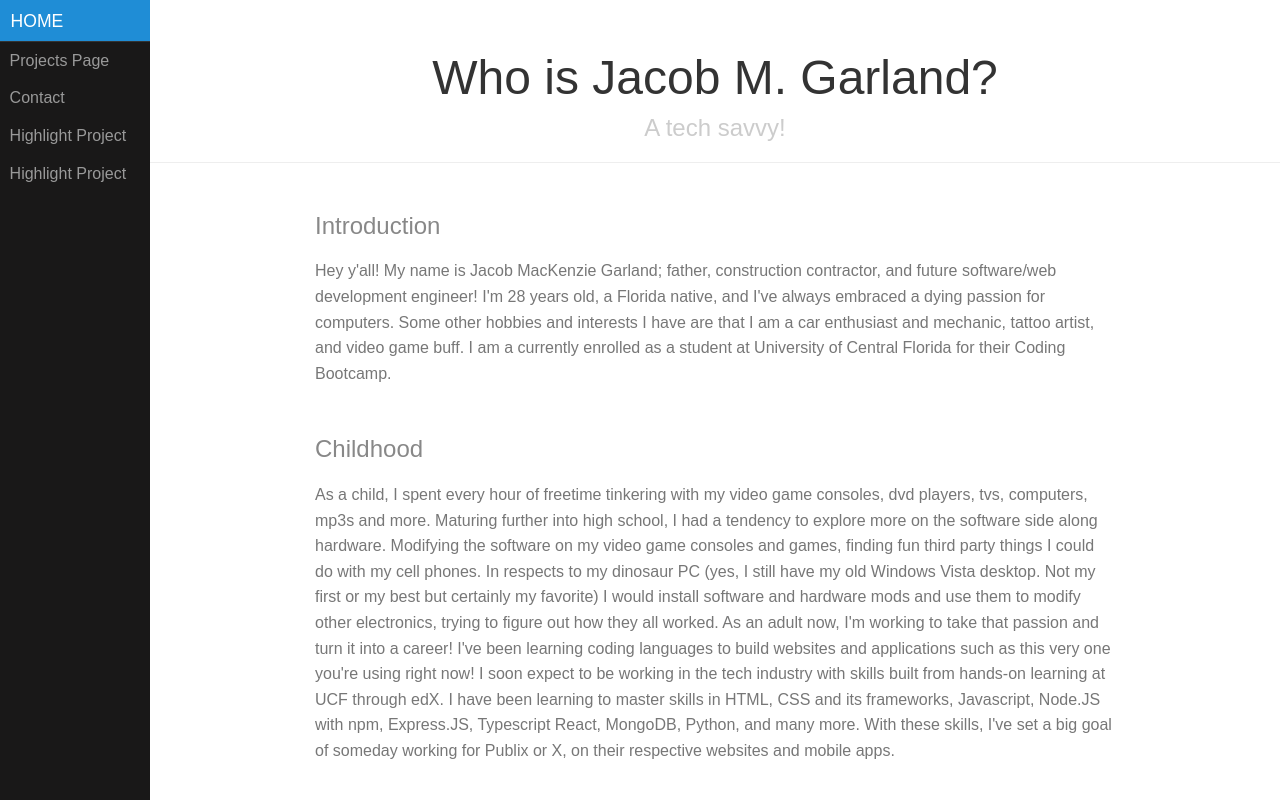
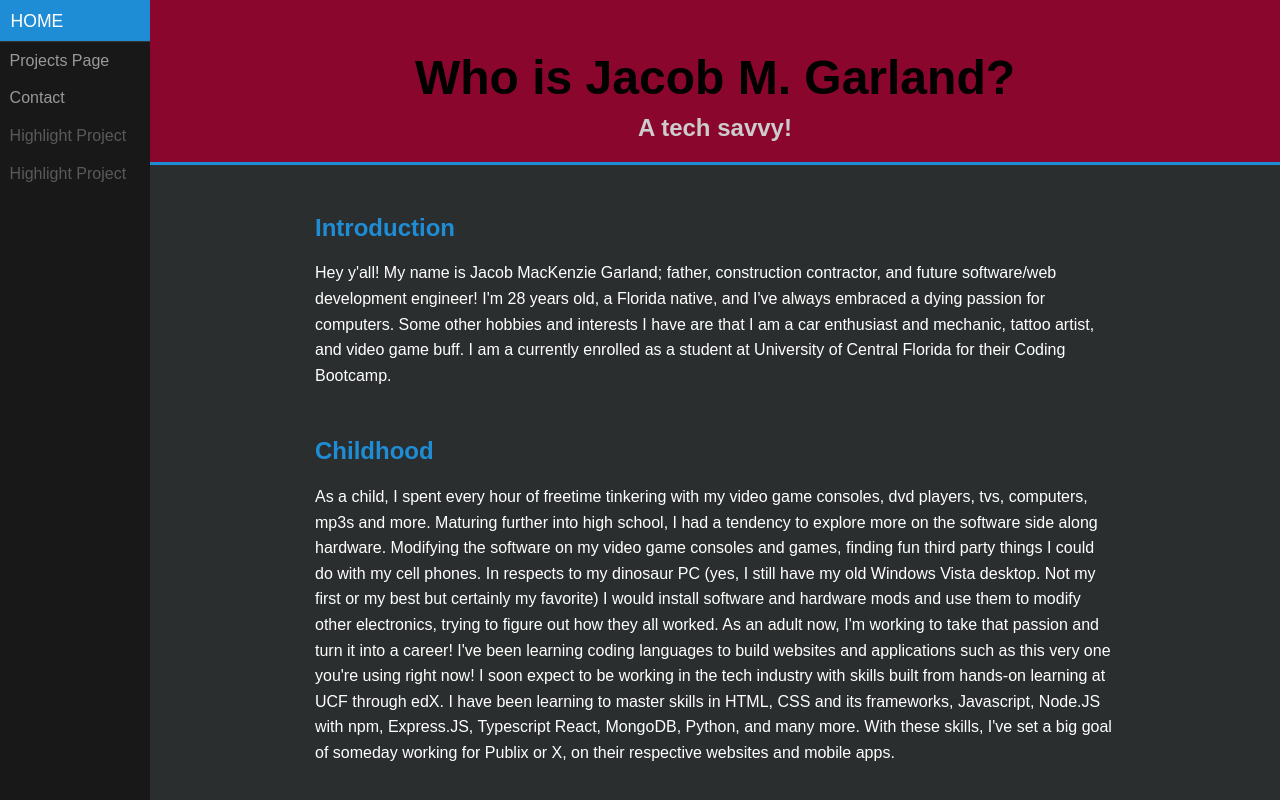
Before and after one commit to Jacob-Garland/hw-2-portfolio, a plain HTML site: page pages/about.html in a window 1280 px wide. Shown: the top 800 px of the page. Drawn offline with nearby package versions, Linux system fonts and the light colour scheme; files whose address does not match are found by name.

Commit message:
email submission worked On

```diff
--- a/assets/css/about.css
+++ b/assets/css/about.css
@@ -1,5 +1,16 @@
+* {
+    --red: rgb(138, 6, 45);
+    --black: #000000;
+    --green: rgb(6, 31, 6);
+    --gray: rgb(43, 46, 46);
+    --white: white;
+    --blue: #1f8dd6;
+    --yellow: rgb(245, 200, 0);
+}
+
 body {
-    color: #777;
+    color: var(--white);
+    background-color: var(--gray);
 }
 
 .pure-img-responsive {
@@ -49,18 +60,19 @@ The content `<div>` is where all your content goes.
 
 .header {
      margin: 0;
-     color: #333;
+     color: var(--black);
+     background-color: var(--red);
      text-align: center;
      padding: 2.5em 2em 0;
-     border-bottom: 1px solid #eee;
+     border-bottom: 3px solid var(--blue);
  }
     .header h1 {
         margin: 0.2em 0;
         font-size: 3em;
-        font-weight: 300;
+        font-weight: bold;
     }
      .header h2 {
-        font-weight: 300;
+        font-weight: bold;
         color: #ccc;
         padding: 0;
         margin-top: 0;
@@ -68,8 +80,8 @@ The content `<div>` is where all your content goes.
 
 .content-subhead {
     margin: 50px 0 20px 0;
-    font-weight: 300;
-    color: #888;
+    font-weight: bold;
+    color: var(--blue);
 }
 
 
--- a/assets/css/index.css
+++ b/assets/css/index.css
@@ -8,6 +8,7 @@
     --gray: rgb(43, 46, 46);
     --white: white;
     --blue: #1f8dd6;
+    --yellow: rgb(245, 200, 0);
 }
 
 /*
@@ -112,7 +113,7 @@ a.pure-button-primary {
 }
 
 .home-menu .pure-menu-heading {
-    color: var(--black);
+    color: var(--blue);
     font-weight: 400;
     font-size: 120%;
 }
@@ -123,7 +124,7 @@ a.pure-button-primary {
 
 .home-menu a {
     color: var(--black);
-    background-image: linear-gradient(270deg, var(--green) 0%, var(--green) 100%);
+    background-image: linear-gradient(270deg, var(--blue) 0%, var(--blue) 100%);
     background-repeat: no-repeat;
     background-size: 100% 0.2em;
     background-position: bottom;
@@ -133,7 +134,6 @@ a.pure-button-primary {
 .home-menu li a:focus {
     background-size: 100% 100%;
     border: none;
-    color: white;
 }
 
 
@@ -239,6 +239,9 @@ a.pure-button-primary {
     width: 100%;
 }
 
+/* My own styles*/
+
+
 /*
  * -- TABLET (AND UP) MEDIA QUERIES --
  * On tablets and other medium-sized devices, we want to customize some
--- a/assets/javascript/contact.js
+++ b/assets/javascript/contact.js
@@ -21,5 +21,3 @@ document.addEventListener('DOMContentLoaded', () => {
     });
 
   });
-
-// TODO: implement email event listener and send client for form
--- a/pages/about.html
+++ b/pages/about.html
@@ -22,10 +22,10 @@
             <a class="pure-menu-heading" href="./index.html">Home</a>
 
             <ul class="pure-menu-list">
-                <li class="pure-menu-item"><a href="./pages/portfolio.html" class="pure-menu-link">Projects Page</a></li>
-                <li class="pure-menu-item"><a href="./pages/contact.html" class="pure-menu-link">Contact</a></li>
-                <li class="pure-menu-item"><a href="" class="pure-menu-link">Highlight Project</a></li>
-                <li class="pure-menu-item"><a href="" class="pure-menu-link">Highlight Project</a></li>
+                <li class="pure-menu-item"><a href="/pages/portfolio.html" class="pure-menu-link">Projects Page</a></li>
+                <li class="pure-menu-item"><a href="/pages/contact.html" class="pure-menu-link">Contact</a></li>
+                <li class="pure-menu-item pure-menu-disabled"><a href="" class="pure-menu-link">Highlight Project</a></li>
+                <li class="pure-menu-item pure-menu-disabled"><a href="" class="pure-menu-link">Highlight Project</a></li>
             </ul>
         </div>
     </div>
@@ -96,9 +96,10 @@
                 If you want to chat and get to know me more or have a suggestion, or if you have business inquiries or job offers, all of my professional contact
                 information can be found in the 'Contact' page. The fastest way of reaching me would be to email my business email provided on that page.
             </p>
-        </div>
-        <div class="footer">
-            Thanks for visiting! &#128516 I hope you enjoy! Made with love (e) by JG and framework provided by the Pure Team. (i)
+            <br>
+            <!--Style footer-->
+            <p><strong>Thanks for visiting! &#128516 I hope you enjoy!</strong></p>
+            <p><strong>Made with love (e) by JG and framework provided by the Pure Team. (i)</strong></p>
         </div>
     </div>
 </div>
```
Also changed, not shown: assets/javascript/emailsubmission.js (added, +10 -0 lines), index.html (+4 -4 lines), pages/contact.html (+4 -4 lines).
